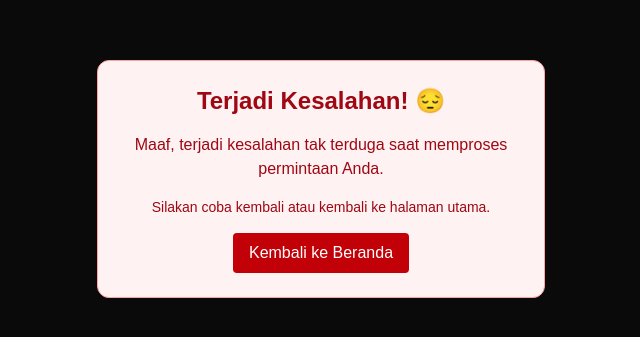
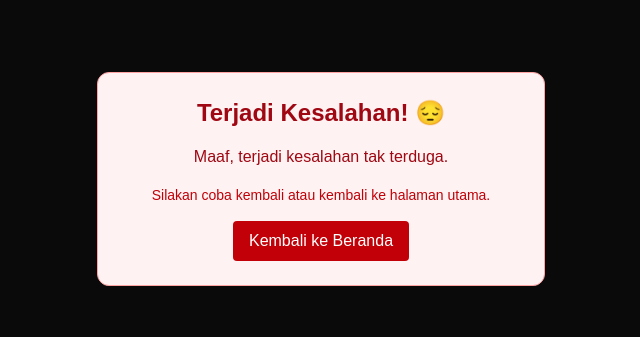
Before and after one commit to athalafk/Gcompro-web, a Next.js app: page /error in a window 1280 px wide. Shown: the part 221-558 px from the top of the page, without its empty margins (319-959 px from the left). Built offline with nearby package versions, Linux system fonts and the light colour scheme.

Commit message:
feat: enhance error handling with specific messages and update DocsPage for role-based access

```diff
--- a/src/app/api/students/route.ts
+++ b/src/app/api/students/route.ts
@@ -28,7 +28,6 @@
  *       500:
  *         description: Error query Supabase
  */
-
 
 import { NextResponse } from "next/server";
 import { createClient } from "@/utils/supabase/server";
--- a/src/app/docs/page.tsx
+++ b/src/app/docs/page.tsx
@@ -1,12 +1,40 @@
 export const dynamic = "force-dynamic";
 
 import { getApiDocs } from "@/lib/swagger";
+import { createClient } from "@/utils/supabase/server";
 import ReactSwaggerView from "@/views/docs/react-swagger";
+import { redirect } from "next/navigation";
 
-export default async function IndexPage() {
+export default async function DocsPage() {
+  const supabase = createClient();
+
+  const {
+    data: { user },
+  } = await (await supabase).auth.getUser();
+
+  if (!user) {
+    redirect("/login");
+  }
+
+    let role: string | null = null;
+
+  if (user) {
+    const { data: profile } = await (await supabase)
+      .from("profiles")
+      .select("role")
+      .eq("id", user.id)
+      .single();
+
+    role = profile?.role ?? null;
+  }
+
+  if (role !== "admin") {
+    redirect("/error?code=403");
+  }
+
   const spec = await getApiDocs();
   return (
-    <section className="container">
+    <section className="container py-6">
       <ReactSwaggerView spec={spec} />
     </section>
   );
--- a/src/app/error/page.tsx
+++ b/src/app/error/page.tsx
@@ -1,5 +1,12 @@
 import ErrorView from "@/views/error/error";
 
-export default function ErrorPage() {
-  return <ErrorView />;
+export default function ErrorPage({
+  searchParams,
+}: {
+  searchParams: { code?: string; message?: string };
+}) {
+  const code = searchParams.code ? Number(searchParams.code) : undefined;
+  const message = searchParams.message || undefined;
+
+  return <ErrorView code={code} message={message} />;
 }
--- a/src/views/error/error.tsx
+++ b/src/views/error/error.tsx
@@ -2,25 +2,38 @@
 
 import Link from 'next/link';
 
-export default function ErrorView({ message }: { message?: string }) {
+interface ErrorViewProps {
+  message?: string;
+  code?: string | number;
+}
+
+export default function ErrorView({ message, code }: ErrorViewProps) {
+  let defaultMessage = 'Maaf, terjadi kesalahan tak terduga.';
+  if (code === 403) defaultMessage = 'Anda tidak memiliki izin untuk mengakses halaman ini.';
+  else if (code === 404) defaultMessage = 'Halaman yang Anda cari tidak ditemukan.';
+  else if (code === 401) defaultMessage = 'Sesi Anda telah berakhir. Silakan login kembali.';
+  else if (code === 500) defaultMessage = 'Terjadi kesalahan di server.';
+
   return (
     <main className="min-h-screen flex items-center justify-center p-6">
       <div className="w-full max-w-md space-y-4 border border-red-300 rounded-xl p-6 text-center bg-red-50 text-red-800">
-        <h1 className="text-2xl font-bold">Terjadi Kesalahan! 😔</h1>
+        <h1 className="text-2xl font-bold">
+          {code ? `Error ${code}` : 'Terjadi Kesalahan!'} 😔
+        </h1>
 
         <p className="text-base">
-          {message || 'Maaf, terjadi kesalahan tak terduga saat memproses permintaan Anda.'}
+          {message || defaultMessage}
         </p>
 
-        <p className="text-sm">
+        <p className="text-sm text-red-700">
           Silakan coba kembali atau kembali ke halaman utama.
         </p>
 
         <Link
-            href="/"
-            className="inline-block px-4 py-2 rounded bg-red-700 text-white hover:bg-red-600 transition"
+          href="/"
+          className="inline-block px-4 py-2 rounded bg-red-700 text-white hover:bg-red-600 transition"
         >
-            Kembali ke Beranda
+          Kembali ke Beranda
         </Link>
       </div>
     </main>
```
